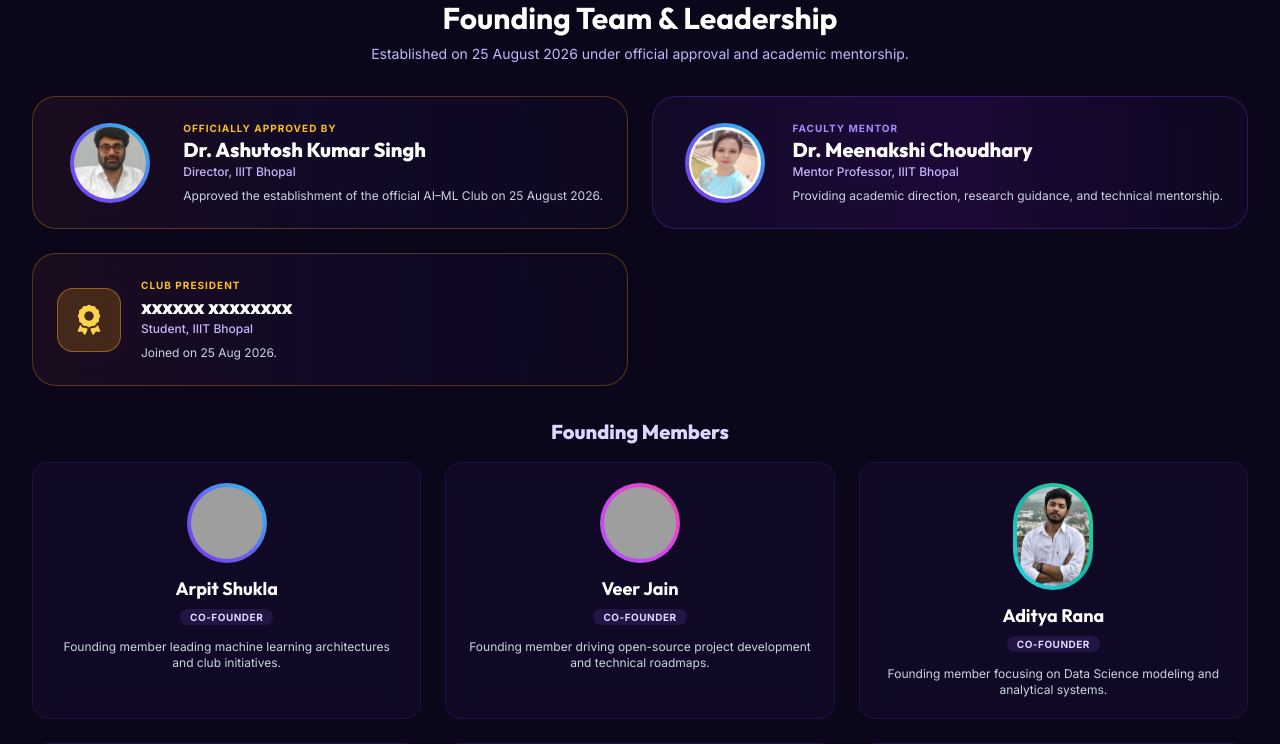
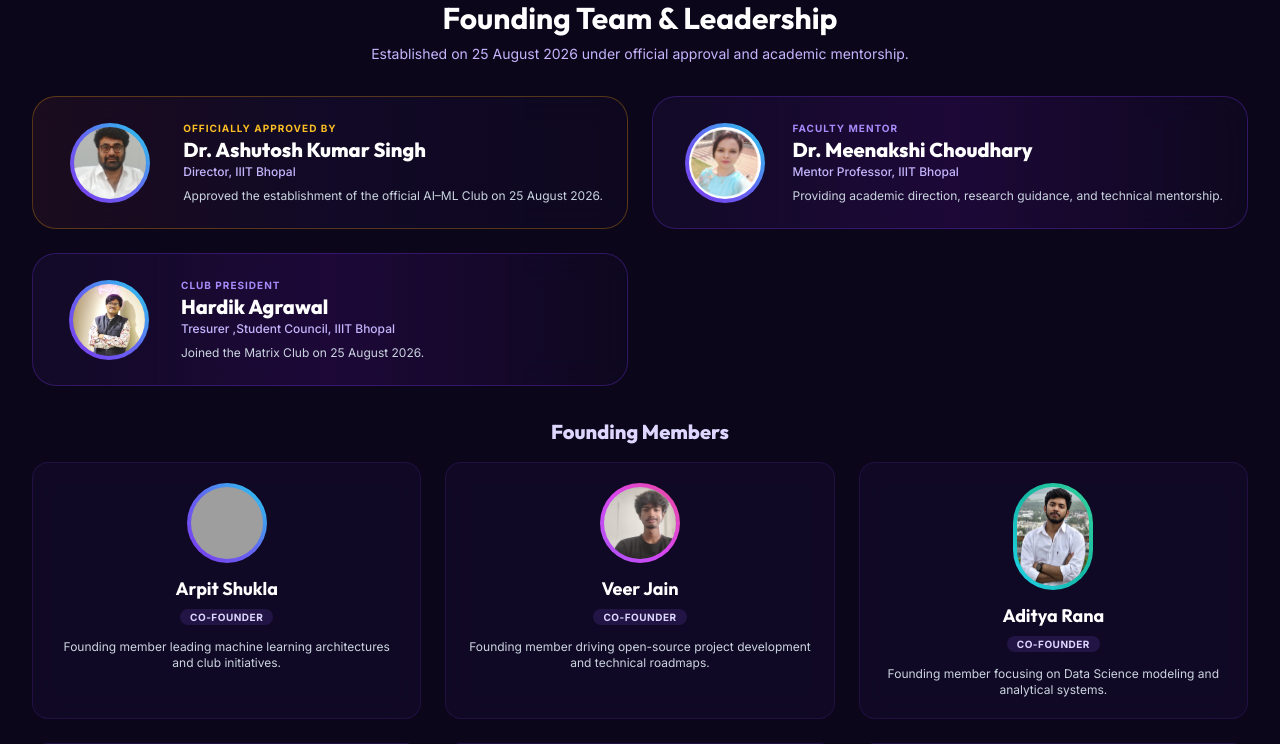
Before and after one commit to aditya-kaushal-iiit/mainMatrix, a Django app: page / in a window 1280 px wide. Shown: the part 1166-1910 px from the top of the page. Run offline with Django 5.2, Linux system fonts and the light colour scheme; some libraries are stand-ins or nearby versions; grey boxes are pictures that could not be loaded.

Commit message:
Update index.html

```diff
--- a/template/index.html
+++ b/template/index.html
@@ -262,15 +262,15 @@
                             <p class="text-xs text-slate-300 mt-2">Providing academic direction, research guidance, and technical mentorship.</p>
                         </div>
                     </div>
-                    <div class="glass-panel p-6 rounded-3xl border border-amber-500/30 flex items-center space-x-5 bg-gradient-to-r from-amber-950/20 via-violet-900/30 to-violet-950/50">
-                        <div class="w-16 h-16 rounded-2xl bg-amber-500/20 border border-amber-400/40 flex items-center justify-center text-amber-300 text-3xl flex-shrink-0">
-                            <i class="fa-solid fa-award"></i>
-                        </div>
+                    <div class="glass-panel p-6 rounded-3xl border border-violet-500/30 flex items-center space-x-5 bg-gradient-to-r from-violet-900/40 via-purple-950/30 to-violet-950/50">
+                            <div class="w-20 h-20 mx-3 rounded-full p-1 bg-gradient-to-tr from-violet-500 via-indigo-500 to-cyan-400">
+                                <img src="{% static 'hardik.png' %}" alt="hardik" class="w-full h-full object-cover rounded-full">
+                            </div>
                         <div>
-                            <span class="text-[10px] font-bold text-amber-400 uppercase tracking-widest block">Club President</span>
-                            <h3 class="text-xl font-extrabold text-white">xxxxxx xxxxxxxx</h3>
-                            <p class="text-xs text-violet-300 font-medium">Student, IIIT Bhopal</p>
-                            <p class="text-xs text-slate-300 mt-2">Joined on 25 Aug 2026.</p>
+                            <span class="text-[10px] font-bold text-violet-400 uppercase tracking-widest block">Club President</span>
+                            <h3 class="text-xl font-extrabold text-white">Hardik Agrawal</h3>
+                            <p class="text-xs text-violet-300 font-medium">Tresurer ,Student Council, IIIT Bhopal</p>
+                            <p class="text-xs text-slate-300 mt-2">Joined the Matrix Club on  25 August 2026.</p>
                         </div>
                     </div>
                 </div>
@@ -307,7 +307,7 @@
                         <!-- Founder 2 -->
                         <div class="glass-panel rounded-2xl p-5 text-center space-y-3 glass-panel-hover border border-violet-700/40 relative">
                             <div class="w-20 h-20 mx-auto rounded-full p-1 bg-gradient-to-tr from-purple-500 via-fuchsia-500 to-pink-500">
-                                <img src="https://images.unsplash.com/photo-1507003211169-0a1dd7228f2d?w=300&auto=format&fit=crop&q=80" alt="Veer Jain" class="w-full h-full object-cover rounded-full">
+                                <img src="{% static 'veer.jpeg' %}" alt="Veer Jain" class="w-full h-full object-cover rounded-full">
                             </div>
                             <div>
                                 <h4 class="text-lg font-bold text-white">Veer Jain</h4>
```
